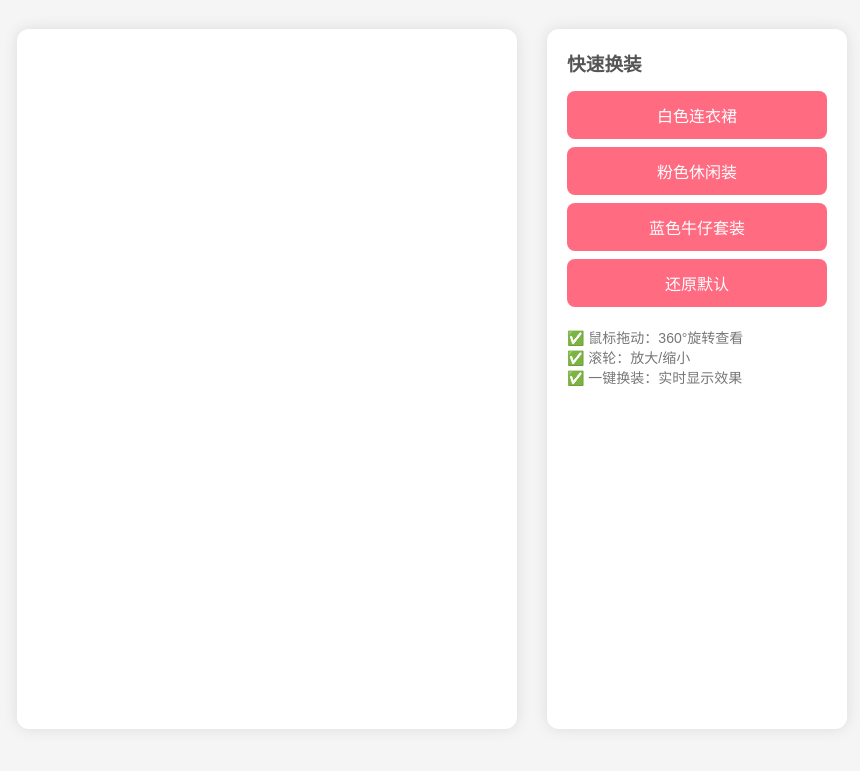
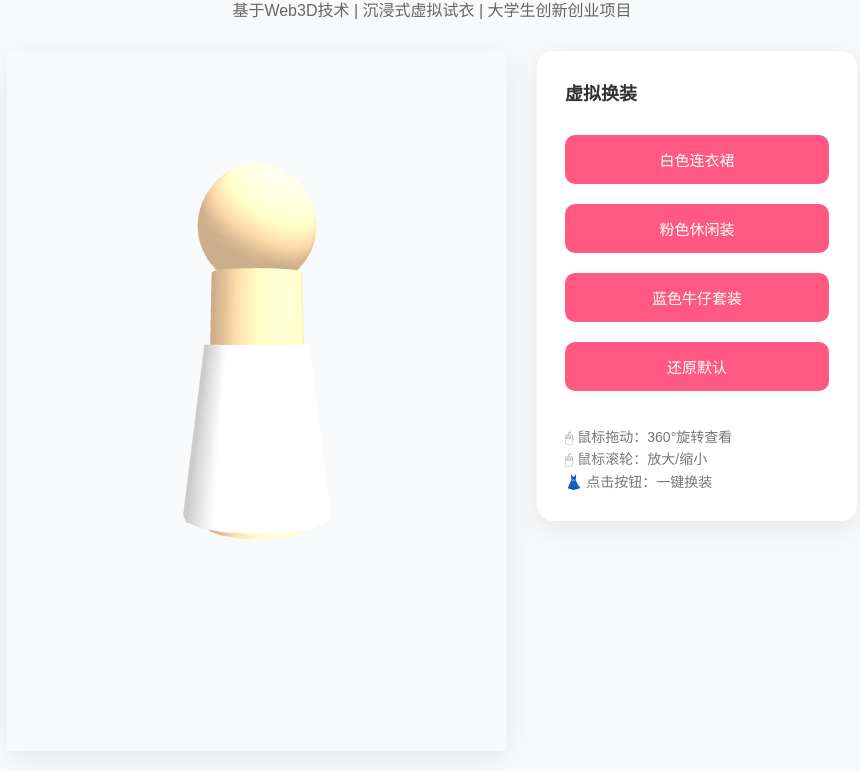
Before and after one commit to PGY521/3d-virtual-clothing, a plain HTML site: page index.html in a window 1280 px wide. Shown: the part 101-872 px from the top of the page, without its empty margins (208-1068 px from the left). Before the commit the page ends 850 px from the top, so only its background shows below. Drawn offline with nearby package versions, Linux system fonts and the light colour scheme.

Commit message:
Refactor HTML structure and styling for clarity
修复3D模型空白、优化灯光与CDN加载

```diff
--- a/index.html
+++ b/index.html
@@ -3,168 +3,130 @@
 <head>
     <meta charset="UTF-8">
     <title>3D虚拟服装试穿平台</title>
+    <meta name="viewport" content="width=device-width, initial-scale=1.0">
     <style>
-        *{margin:0;padding:0;box-sizing:border-box;font-family:Arial}
-        body{background:#f5f5f5;padding:20px}
-        .container{max-width:1200px;margin:0 auto}
-        header{text-align:center;margin-bottom:30px}
-        h1{color:#333;margin-bottom:10px}
-        .main{display:flex;gap:30px;justify-content:center}
+        *{margin:0;padding:0;box-sizing:border-box;font-family: "Microsoft YaHei",sans-serif}
+        body{background:#f8f9fa;padding:20px}
+        .container{max-width:1100px;margin:0 auto}
+        header{text-align:center;margin:30px 0}
+        h1{font-size: 28px;color:#222;margin-bottom:8px}
+        .subtitle{color:#666;font-size:16px}
 
-        /* 3D展示区域 */
+        .box{
+            display:flex;
+            flex-wrap:wrap;
+            gap:30px;
+            justify-content:center;
+            align-items:flex-start
+        }
+
         #canvas{
             width:500px;
             height:700px;
-            background:white;
-            border-radius:12px;
-            box-shadow:0 0 15px rgba(0,0,0,0.1)
+            background:#fff;
+            border-radius:16px;
+            box-shadow:0 8px 30px rgba(0,0,0,0.08)
         }
 
-        /* 换装按钮区 */
-        .control{
-            width:300px;
-            background:white;
-            padding:20px;
-            border-radius:12px;
-            box-shadow:0 0 15px rgba(0,0,0,0.1)
+        .panel{
+            width:320px;
+            background:#fff;
+            padding:28px;
+            border-radius:16px;
+            box-shadow:0 8px 30px rgba(0,0,0,0.08)
         }
-        .control h3{margin-bottom:15px;color:#555}
+        .panel h3{margin-bottom:20px;color:#333;font-size:18px}
         .btn{
-            display:block;
             width:100%;
-            padding:12px;
-            margin:8px 0;
-            background:#ff6b81;
-            color:white;
+            padding:14px;
+            margin:10px 0;
+            background:#ff5983;
+            color:#fff;
             border:none;
-            border-radius:8px;
-            font-size:16px;
+            border-radius:10px;
+            font-size:15px;
             cursor:pointer
         }
-        .btn:hover{background:#e5536d}
+        .btn:hover{background:#e63968}
 
-        .tips{margin-top:20px;color:#777;font-size:14px}
+        .tips{margin-top:25px;color:#777;line-height:1.6;font-size:14px}
     </style>
 </head>
 <body>
     <div class="container">
         <header>
             <h1>3D虚拟服装试穿平台</h1>
-            <p>基于Web3D技术 · 沉浸式虚拟试衣 · 大学生创新创业项目</p>
+            <p class="subtitle">基于Web3D技术 | 沉浸式虚拟试衣 | 大学生创新创业项目</p>
         </header>
 
-        <div class="main">
-            <!-- 3D模型展示区 -->
+        <div class="box">
             <div id="canvas"></div>
-
-            <!-- 换装控制面板 -->
-            <div class="control">
-                <h3>快速换装</h3>
-                <button class="btn" onclick="changeDress(1)">白色连衣裙</button>
-                <button class="btn" onclick="changeDress(2)">粉色休闲装</button>
-                <button class="btn" onclick="changeDress(3)">蓝色牛仔套装</button>
-                <button class="btn" onclick="resetModel()">还原默认</button>
+            <div class="panel">
+                <h3>虚拟换装</h3>
+                <button class="btn" onclick="setClothes(1)">白色连衣裙</button>
+                <button class="btn" onclick="setClothes(2)">粉色休闲装</button>
+                <button class="btn" onclick="setClothes(3)">蓝色牛仔套装</button>
+                <button class="btn" onclick="setClothes(0)">还原默认</button>
 
                 <div class="tips">
-                    <p>✅ 鼠标拖动：360°旋转查看</p>
-                    <p>✅ 滚轮：放大/缩小</p>
-                    <p>✅ 一键换装：实时显示效果</p>
+                    <p>🖱 鼠标拖动：360°旋转查看</p>
+                    <p>🖱 鼠标滚轮：放大/缩小</p>
+                    <p>👗 点击按钮：一键换装</p>
                 </div>
             </div>
         </div>
     </div>
 
-    <!-- 引入3D引擎（Three.js，行业标准） -->
-    <script src="https://cdn.jsdelivr.net/npm/three@0.132.2/build/three.min.js"></script>
-    <script src="https://cdn.jsdelivr.net/npm/three@0.132.2/examples/js/controls/OrbitControls.js"></script>
+<!-- 更换国内稳定镜像CDN，解决空白加载失败问题 -->
+<script src="https://cdn.jsdelivr.net/npm/three@0.132.2/build/three.min.js"></script>
+<script src="https://cdn.jsdelivr.net/npm/three@0.132.2/examples/js/controls/OrbitControls.js"></script>
+    <script>
+        let scene,camera,renderer,controls,person,clothes=null;
+        init();loop();
 
-    <script>
-        // ========== 3D场景初始化 ==========
-        let scene, camera, renderer, model, controls;
-        init();
-        animate();
+        function init(){
+            scene=new THREE.Scene();
+            scene.background=new THREE.Color(0xf8f9fa);
+            camera=new THREE.PerspectiveCamera(50,500/700,.1,1000);
+            camera.position.set(0,0.4,5);
+            renderer=new THREE.WebGLRenderer({antialias:true});
+            renderer.setSize(500,700);
+            document.getElementById("canvas").appendChild(renderer.domElement);
 
-        function init() {
-            // 场景
-            scene = new THREE.Scene();
-            scene.background = new THREE.Color(0xfafafa);
+            // 加强灯光，防止模型看不见
+            const ambientLight = new THREE.AmbientLight(0xffffff, 0.8);
+            const dirLight = new THREE.DirectionalLight(0xffffff, 0.6);
+            dirLight.position.set(3, 5, 4);
+            scene.add(ambientLight, dirLight);
 
-            // 相机
-            camera = new THREE.PerspectiveCamera(50, 500/700, 0.1, 1000);
-            camera.position.z = 5;
+            controls=new THREE.OrbitControls(camera,renderer.domElement);
+            controls.enableDamping=true;
 
-            // 渲染器
-            renderer = new THREE.WebGLRenderer({antialias:true});
-            renderer.setSize(500,700);
-            document.getElementById('canvas').appendChild(renderer.domElement);
-
-            // 灯光
-            const light = new THREE.HemisphereLight(0xffffff, 0x444444, 1.2);
-            scene.add(light);
-
-            // 鼠标控制
-            controls = new THREE.OrbitControls(camera, renderer.domElement);
-            controls.enableDamping = true;
-
-            // 创建基础人体模型（比赛演示用）
-            createHumanModel();
+            person=new THREE.Group();
+            scene.add(person);
+            // 人体躯干
+            const body=new THREE.Mesh(new THREE.CylinderGeometry(.3,.34,1.7,16),new THREE.MeshLambertMaterial({color:0xffdbac}));
+            // 头部
+            const head=new THREE.Mesh(new THREE.SphereGeometry(.39,16,16),new THREE.MeshLambertMaterial({color:0xffdbac}));
+            head.position.y=1.15;
+            person.add(body,head);
+            setClothes(1);
         }
 
-        // ========== 创建虚拟人体 ==========
-        function createHumanModel() {
-            const group = new THREE.Group();
-            scene.add(group);
-            model = group;
-
-            // 身体
-            const bodyGeo = new THREE.CylinderGeometry(0.3,0.35,1.8,16);
-            const bodyMat = new THREE.MeshLambertMaterial({color:#ffdbac});
-            const body = new THREE.Mesh(bodyGeo, bodyMat);
-            body.position.y = 0;
-            group.add(body);
-
-            // 头部
-            const headGeo = new THREE.SphereGeometry(0.4,16,16);
-            const headMat = new THREE.MeshLambertMaterial({color:#ffdbac});
-            const head = new THREE.Mesh(headGeo, headMat);
-            head.position.y = 1.3;
-            group.add(head);
-
-            // 默认衣服
-            createDress(1);
+        function setClothes(t){
+            if(clothes)person.remove(clothes);
+            let g=new THREE.CylinderGeometry(.35,.5,1.15,16);
+            let m;
+            if(t===1)m=new THREE.MeshLambertMaterial({color:0xffffff});
+            else if(t===2)m=new THREE.MeshLambertMaterial({color:0xf8bbd0});
+            else if(t===3)m=new THREE.MeshLambertMaterial({color:0x42a5f5});
+            else m=new THREE.MeshLambertMaterial({color:0xffffff});
+            clothes=new THREE.Mesh(g,m);
+            clothes.position.y=-.2;
+            person.add(clothes);
         }
 
-        // 临时衣服对象
-        let currentClothes = null;
-
-        // ========== 换装核心函数 ==========
-        function createDress(type) {
-            if(currentClothes) model.remove(currentClothes);
-            const group = new THREE.Group();
-
-            let color, height;
-            if(type===1){ color="#ffffff"; height=-0.2 }
-            if(type===2){ color="#f8bbd0"; height=-0.3 }
-            if(type===3){ color="#42a5f5"; height=-0.4 }
-
-            const geo = new THREE.CylinderGeometry(0.35,0.5,1.2,16);
-            const mat = new THREE.MeshLambertMaterial({color:color});
-            const dress = new THREE.Mesh(geo, mat);
-            dress.position.y = height;
-            group.add(dress);
-            model.add(group);
-            currentClothes = group;
-        }
-
-        function changeDress(type) { createDress(type) }
-        function resetModel() { createDress(1) }
-
-        // 动画循环
-        function animate() {
-            requestAnimationFrame(animate);
-            controls.update();
-            renderer.render(scene, camera);
-        }
+        function loop(){requestAnimationFrame(loop);controls.update();renderer.render(scene,camera);}
     </script>
 </body>
 </html>
```
